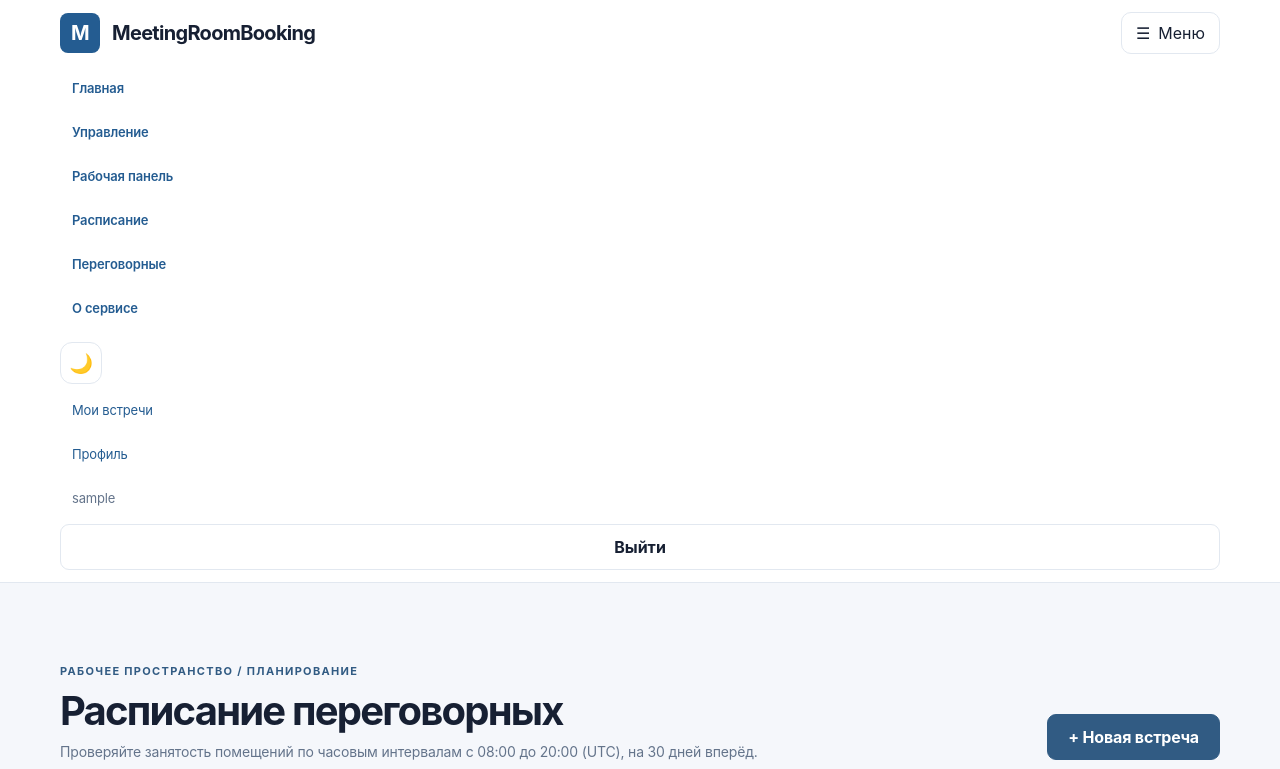
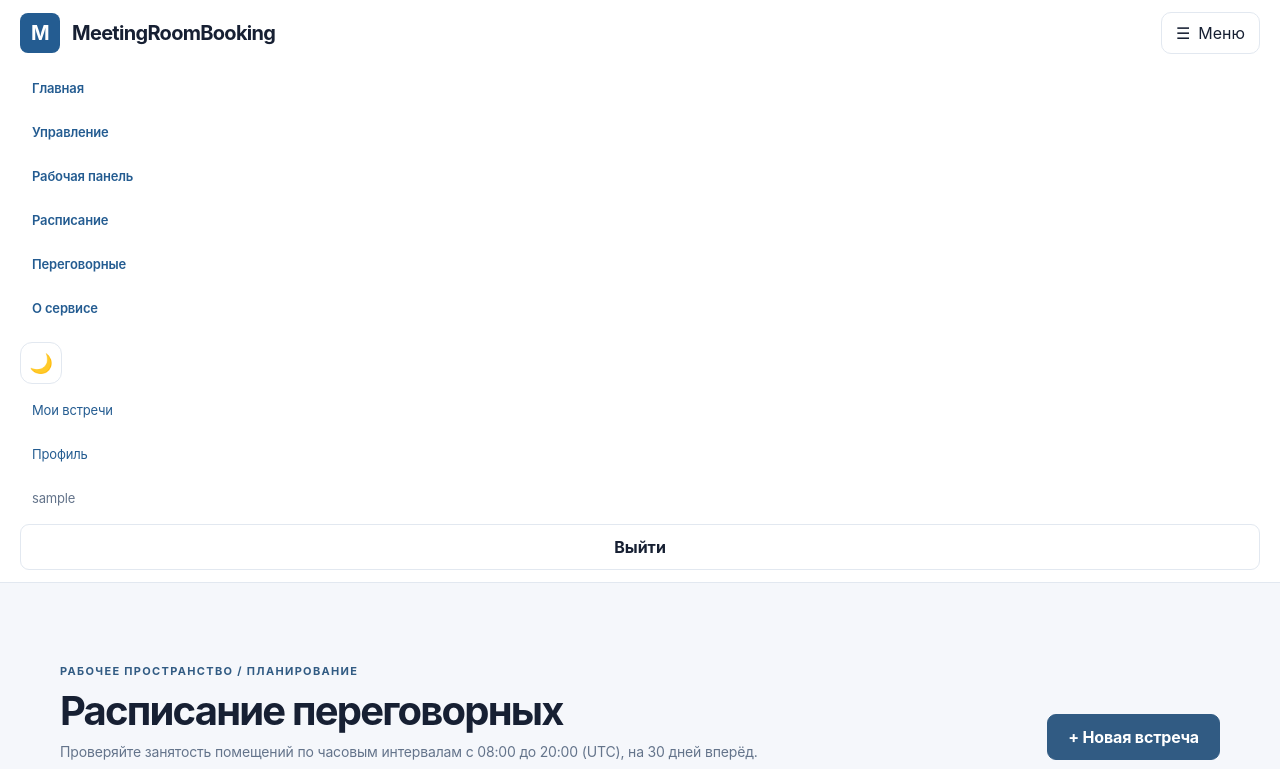
Before and after one commit to nameforreal/MeetingRoomBooking, a Django app: page /schedule/ in a window 1280 px wide, after a click that opens the changed part. Shown: the top 769 px of the page. Run offline with Django 5.2, Linux system fonts and the light colour scheme; the visitor is signed in with stand-in values (Sample User, id 1); data that the repository does not hold is empty.

Commit message:
Fix responsive header layout

```diff
--- a/rooms/static/rooms/enterprise.css
+++ b/rooms/static/rooms/enterprise.css
@@ -95,6 +95,7 @@ body{font-family:Inter,ui-sans-serif,system-ui,-apple-system,"Segoe UI",sans-ser
    ========================================== */
 
 .site-header .header-content {
+    width: min(1360px, calc(100% - 40px));
     display: flex;
     align-items: center;
     gap: 24px;
@@ -111,6 +112,7 @@ body{font-family:Inter,ui-sans-serif,system-ui,-apple-system,"Segoe UI",sans-ser
 
 .site-header .header-menu {
     display: flex;
+    flex-wrap: wrap;
     align-items: center;
     justify-content: flex-end;
     gap: 24px;
@@ -129,7 +131,8 @@ body{font-family:Inter,ui-sans-serif,system-ui,-apple-system,"Segoe UI",sans-ser
     display: flex;
     align-items: center;
     gap: 14px;
-    flex-shrink: 0;
+    flex-shrink: 1;
+    min-width: 0;
 }
 
 .site-header .navigation a,
@@ -137,6 +140,12 @@ body{font-family:Inter,ui-sans-serif,system-ui,-apple-system,"Segoe UI",sans-ser
 .site-header .username {
     white-space: nowrap;
     font-size: 13px;
+}
+
+.site-header .username {
+    white-space: normal;
+    overflow-wrap: anywhere;
+    min-width: 0;
 }
 
 .site-header .header-actions form {
```
